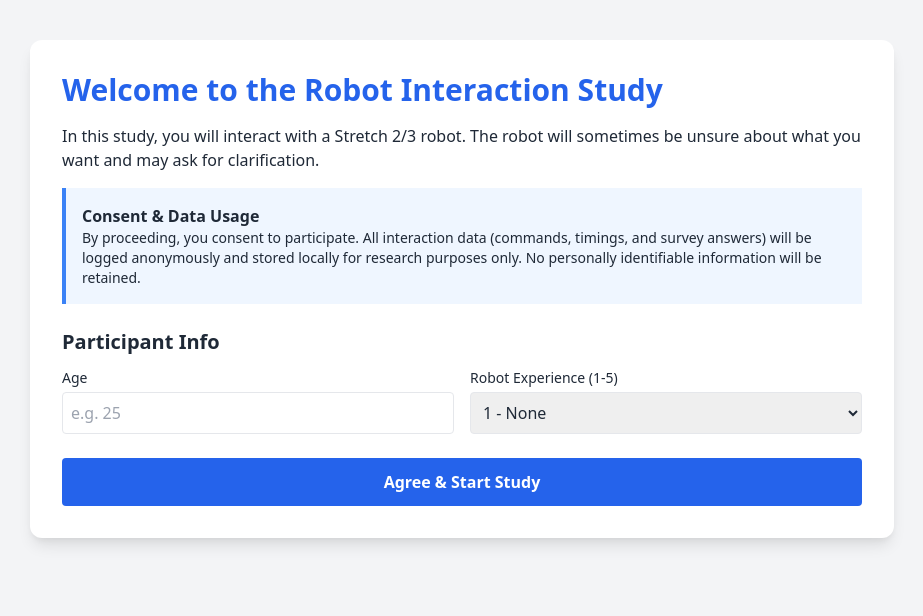
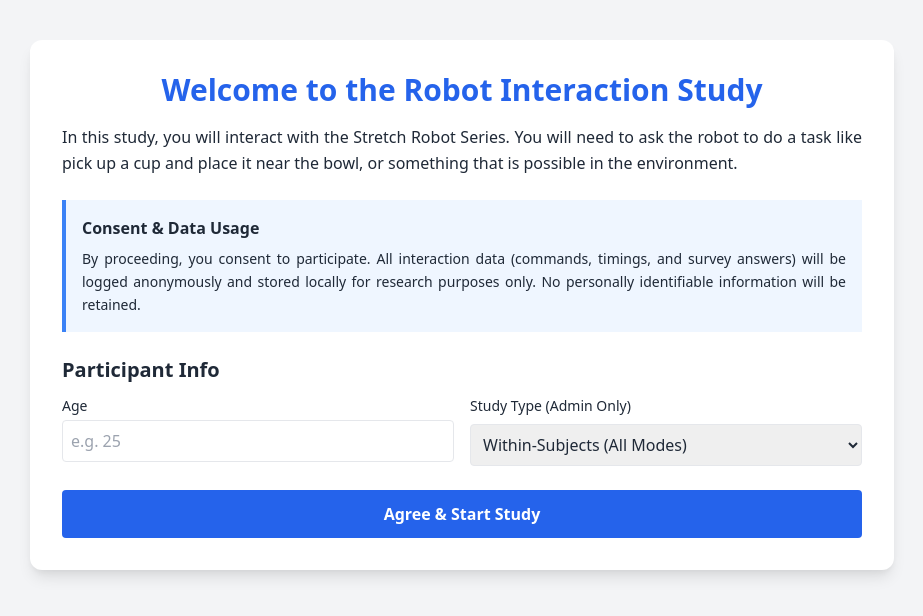
Before and after one commit to sidgirase/beyond-words-hri, a Flask app: page / in a window 1280 px wide. Shown: the top 616 px of the page, without its empty margins (178-1101 px from the left). Run offline with Flask 3, Linux system fonts and the light colour scheme.

Commit message:
Update GUI: 4 modes, within/between subjects toggle, replay logic, typography fixes

```diff
--- a/interface/static/app.js
+++ b/interface/static/app.js
@@ -1,11 +1,8 @@
-const scenarios = [
-    'Assume Mode',
-    'Audio Only (Yes)',
-    'Audio Only (No)',
-    'Gesture Only (Yes)',
-    'Gesture Only (No)',
-    'Hybrid (Yes)',
-    'Hybrid (No)'
+let scenarios = [
+    'Immediate (No Clarification)',
+    'Audio Only',
+    'Gesture Only',
+    'Hybrid (Audio + Gesture)'
 ];
 
 let currentTrialIndex = 0;
@@ -24,13 +21,20 @@
 
 function startTrials() {
     const age = document.getElementById('user-age').value;
-    const exp = document.getElementById('user-exp').value;
+    const studyType = document.getElementById('study-type').value;
 
     if(!age) { alert("Please enter your age."); return; }
 
-    sessionData.user = { age, robotExperience: exp };
+    sessionData.user = { age, studyType };
 
-    // Shuffle scenarios for counterbalancing (optional, keeping linear for now)
+    // Admin Study Type Logic
+    if (studyType === 'between') {
+        // Pick one random mode
+        const randomMode = scenarios[Math.floor(Math.random() * scenarios.length)];
+        scenarios = [randomMode];
+    }
+
+    document.getElementById('trial-total').innerText = scenarios.length;
     currentTrialIndex = 0;
     loadTrial();
 }
@@ -64,11 +68,33 @@
     showScreen('evaluation');
 }
 
-function replayAction() {
-    // This would eventually send a WebSockets/ROS signal to the physical robot!
-    console.log("Replaying robot action...");
-    alert("Replay signal sent to robot!");
-    currentTrialData.interactionLogs.push({action: "replay_clicked", time: Date.now()});
+async function replayAction() {
+    // End the current trial with 'retried' status and save it
+    const durationSec = (Date.now() - trialStartTime) / 1000.0;
+    currentTrialData.success = "retried";
+    currentTrialData.duration_seconds = durationSec;
+    currentTrialData.evaluation = "none (retried)";
+
+    sessionData.trials.push(currentTrialData);
+
+    // Send to backend
+    try {
+        await fetch('/api/submit', {
+            method: 'POST',
+            headers: { 'Content-Type': 'application/json' },
+            body: JSON.stringify({
+                user: sessionData.user,
+                trial_index: currentTrialIndex,
+                data: currentTrialData
+            })
+        });
+    } catch(e) {
+        console.error("Failed to save to backend:", e);
+    }
+
+    alert("Replay signal sent to robot! Restarting this trial iteration.");
+    // Restart the current trial without advancing the index
+    loadTrial();
 }
 
 async function submitEval(event) {
--- a/interface/templates/index.html
+++ b/interface/templates/index.html
@@ -13,12 +13,12 @@
 
         <!-- Onboarding Screen -->
         <div id="screen-onboarding" class="screen bg-white rounded-xl shadow-lg p-8">
-            <h1 class="text-3xl font-bold mb-4 text-blue-600">Welcome to the Robot Interaction Study</h1>
-            <p class="mb-4">In this study, you will interact with a Stretch 2/3 robot. The robot will sometimes be unsure about what you want and may ask for clarification.</p>
+            <h1 class="text-3xl font-bold mb-4 text-blue-600 text-center">Welcome to the Robot Interaction Study</h1>
+            <p class="mb-6 text-justify leading-relaxed">In this study, you will interact with the Stretch Robot Series. You will need to ask the robot to do a task like pick up a cup and place it near the bowl, or something that is possible in the environment.</p>
 
             <div class="bg-blue-50 border-l-4 border-blue-500 p-4 mb-6">
-                <h3 class="font-bold">Consent & Data Usage</h3>
-                <p class="text-sm">By proceeding, you consent to participate. All interaction data (commands, timings, and survey answers) will be logged anonymously and stored locally for research purposes only. No personally identifiable information will be retained.</p>
+                <h3 class="font-bold mb-2">Consent & Data Usage</h3>
+                <p class="text-sm text-justify leading-relaxed">By proceeding, you consent to participate. All interaction data (commands, timings, and survey answers) will be logged anonymously and stored locally for research purposes only. No personally identifiable information will be retained.</p>
             </div>
 
             <h3 class="text-xl font-semibold mb-3">Participant Info</h3>
@@ -28,13 +28,10 @@
                     <input type="number" id="user-age" class="w-full border p-2 rounded" placeholder="e.g. 25">
                 </div>
                 <div>
-                    <label class="block text-sm font-medium mb-1">Robot Experience (1-5)</label>
-                    <select id="user-exp" class="w-full border p-2 rounded">
-                        <option value="1">1 - None</option>
-                        <option value="2">2</option>
-                        <option value="3">3</option>
-                        <option value="4">4</option>
-                        <option value="5">5 - Expert</option>
+                    <label class="block text-sm font-medium mb-2">Study Type (Admin Only)</label>
+                    <select id="study-type" class="w-full border p-2 rounded">
+                        <option value="within">Within-Subjects (All Modes)</option>
+                        <option value="between">Between-Subjects (One Random Mode)</option>
                     </select>
                 </div>
             </div>
@@ -44,9 +41,9 @@
 
         <!-- Trial Screen -->
         <div id="screen-trial" class="screen hidden bg-white rounded-xl shadow-lg p-8">
-            <div class="flex justify-between items-center mb-6">
-                <h2 class="text-2xl font-bold">Scenario: <span id="scenario-name" class="text-blue-600"></span></h2>
-                <div class="text-sm bg-gray-200 px-3 py-1 rounded-full">Trial <span id="trial-counter">1</span> / 7</div>
+            <div class="flex justify-between items-center mb-6 border-b pb-4">
+                <h2 class="text-2xl font-bold">Mode: <span id="scenario-name" class="text-blue-600"></span></h2>
+                <div class="text-sm bg-gray-200 px-4 py-2 rounded-full font-semibold">Trial <span id="trial-counter">1</span> / <span id="trial-total">4</span></div>
             </div>
 
             <!-- Live Camera Feed Placeholder -->
```
